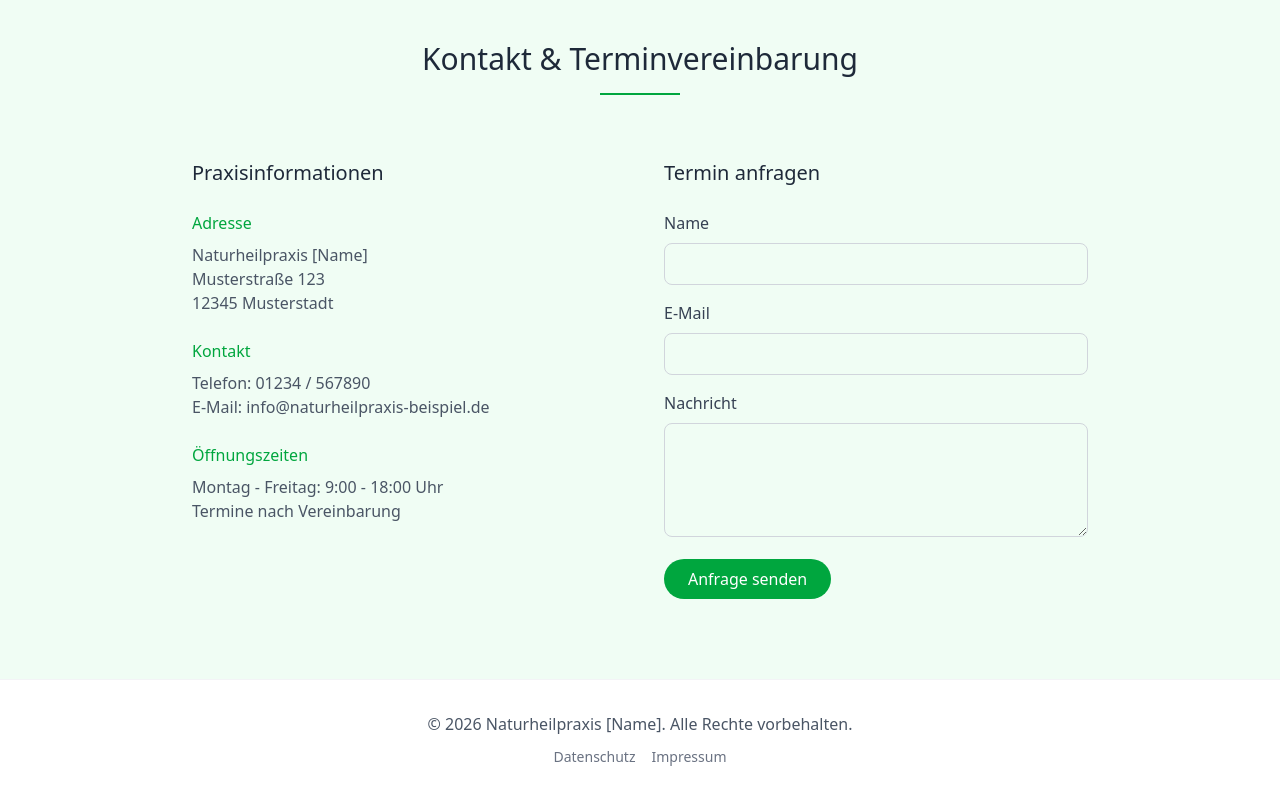
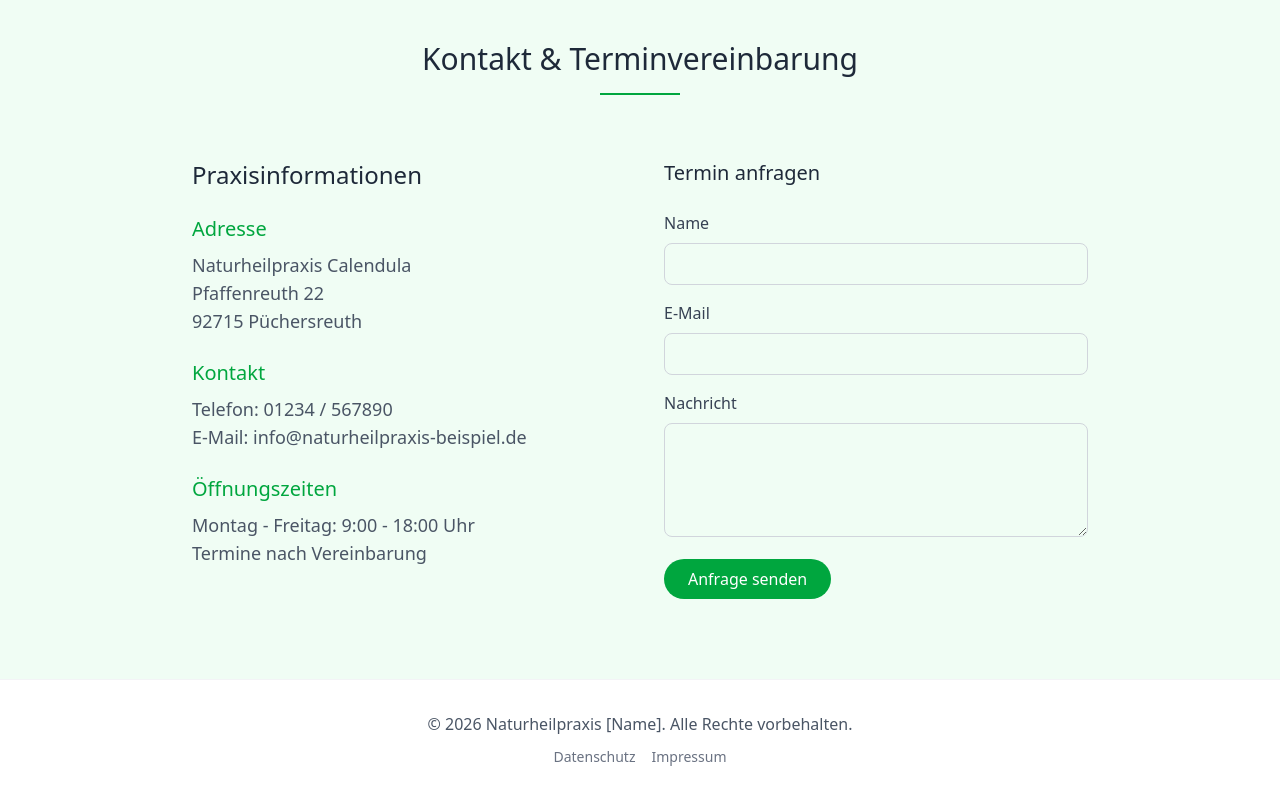
Before and after one commit to sweidner2001/WebsiteHPWeidner, a Next.js app: page /ui/page1 in a window 1280 px wide. Shown: the part 2499-3299 px from the top of the page. Built offline with nearby package versions, Linux system fonts and the light colour scheme.

Commit message:
Mod: mod font size

```diff
--- a/src/app/ui/page1/page.tsx
+++ b/src/app/ui/page1/page.tsx
@@ -160,21 +160,21 @@ const NaturheilpraxisWebsite = () => {
 
                         <div className="grid md:grid-cols-2 gap-12">
                             <div>
-                                <h3 className="text-xl font-light text-gray-800 mb-6">Praxisinformationen</h3>
+                                <h3 className="text-2xl font-light text-gray-800 mb-6">Praxisinformationen</h3>
 
                                 <div className="mb-6">
-                                    <h4 className="text-green-600 font-light mb-2">Adresse</h4>
-                                    <p className="text-gray-600 font-light">Naturheilpraxis [Name]<br />Musterstraße 123<br />12345 Musterstadt</p>
+                                    <h4 className="text-xl text-green-600 font-light mb-2">Adresse</h4>
+                                    <p className="text-lg text-gray-600 font-light">Naturheilpraxis Calendula<br />Pfaffenreuth 22<br />92715 Püchersreuth</p>
                                 </div>
 
                                 <div className="mb-6">
-                                    <h4 className="text-green-600 font-light mb-2">Kontakt</h4>
-                                    <p className="text-gray-600 font-light">Telefon: 01234 / 567890<br />E-Mail: info@naturheilpraxis-beispiel.de</p>
+                                    <h4 className="text-xl text-green-600 font-light mb-2">Kontakt</h4>
+                                    <p className="text-lg text-gray-600 font-light">Telefon: 01234 / 567890<br />E-Mail: info@naturheilpraxis-beispiel.de</p>
                                 </div>
 
                                 <div>
-                                    <h4 className="text-green-600 font-light mb-2">Öffnungszeiten</h4>
-                                    <p className="text-gray-600 font-light">Montag - Freitag: 9:00 - 18:00 Uhr<br />Termine nach Vereinbarung</p>
+                                    <h4 className="text-xl text-green-600 font-light mb-2">Öffnungszeiten</h4>
+                                    <p className="text-lg text-gray-600 font-light">Montag - Freitag: 9:00 - 18:00 Uhr<br />Termine nach Vereinbarung</p>
                                 </div>
                             </div>
 
```
